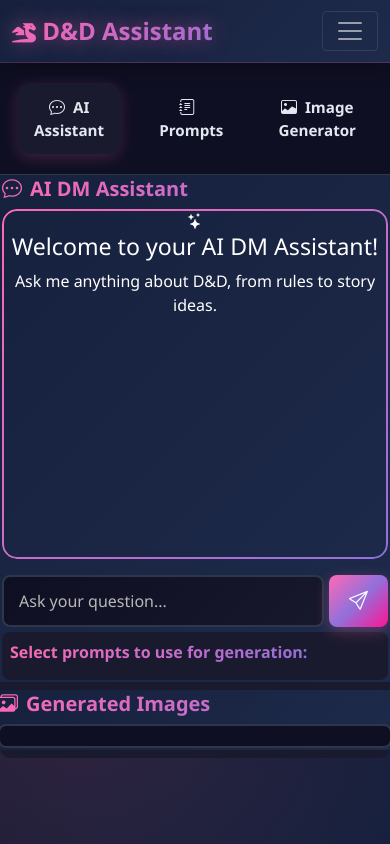
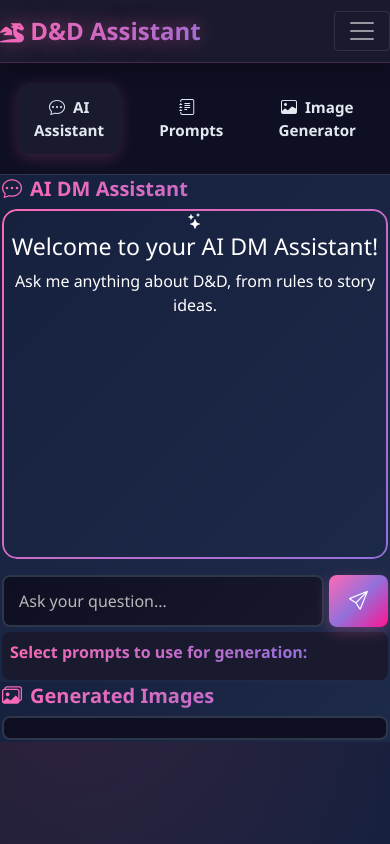
Before and after one commit to NobidoNs/JarvisDND, a Flask app: page /dashboard in a window 390 px wide. Run offline with Flask 2, Linux system fonts and the light colour scheme; the visitor is signed in with stand-in values (Sample User, id 1); data comes from the database, SQL or seed files in the repository; data that the repository does not hold is empty; parts of the project's set-up code (start-up, migrations or seed data) failed here and were passed over; some libraries are stand-ins or nearby versions.

Commit message:
fix padding

```diff
--- a/static/css/style.css
+++ b/static/css/style.css
@@ -45,7 +45,7 @@ body::before {
 
 /* Navbar */
 .navbar {
-    background: var(--gradient-card);
+    background: #1a1a2e !important; /* Solid dark background */
     border-bottom: 1px solid rgba(255, 105, 180, 0.2);
     box-shadow: 0 4px 20px rgba(0, 0, 0, 0.3);
     backdrop-filter: blur(10px);
@@ -635,6 +635,17 @@ body::before {
 }
 
 /* Image Generator */
+#generatedImage {
+    padding: 20px;
+    margin: 15px 0;
+    display: flex;
+    justify-content: center;
+    align-items: center;
+    background: var(--card-bg);
+    border-radius: 15px;
+    border: 2px solid var(--border-color);
+}
+
 #generatedImage img {
     max-height: 400px;
     object-fit: contain;
@@ -664,6 +675,7 @@ body::before {
         margin: 0 !important;
         width: 100vw !important;
         max-width: 100vw !important;
+        padding: 0 !important;
     }
     .card-body {
         padding: 2px !important;
@@ -686,7 +698,16 @@ body::before {
         padding: 8px !important;
         margin-top: 5px !important;
     }
-    /* Убираем отступы у dashboardTabsContent и рамку у card */
+    /* Remove padding and margins from columns and rows */
+    .row {
+        margin: 0 !important;
+    }
+    .col-md-8,
+    .col-md-4 {
+        padding: 0 !important;
+        margin: 0 !important;
+    }
+    /* Remove padding from tab content */
     #dashboardTabsContent {
         padding: 0 !important;
         margin: 0 !important;
--- a/templates/base.html
+++ b/templates/base.html
@@ -13,7 +13,13 @@
             #main-content {
                 padding: 0 !important;
                 margin: 0 !important;
-                max-width: 100% !important;
+                max-width: 100vw !important;
+                width: 100vw !important;
+            }
+            .container {
+                padding: 0 !important;
+                margin: 0 !important;
+                max-width: 100vw !important;
             }
         }
     </style>
```
